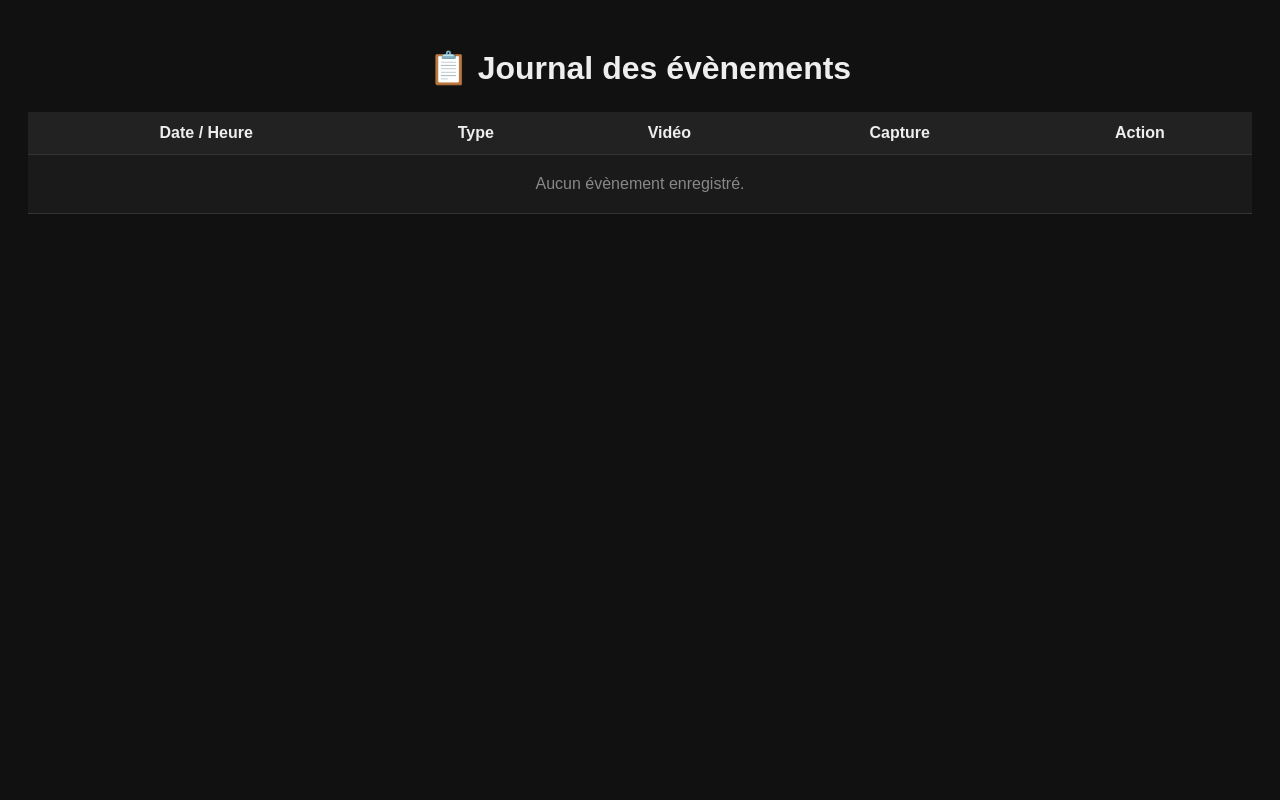
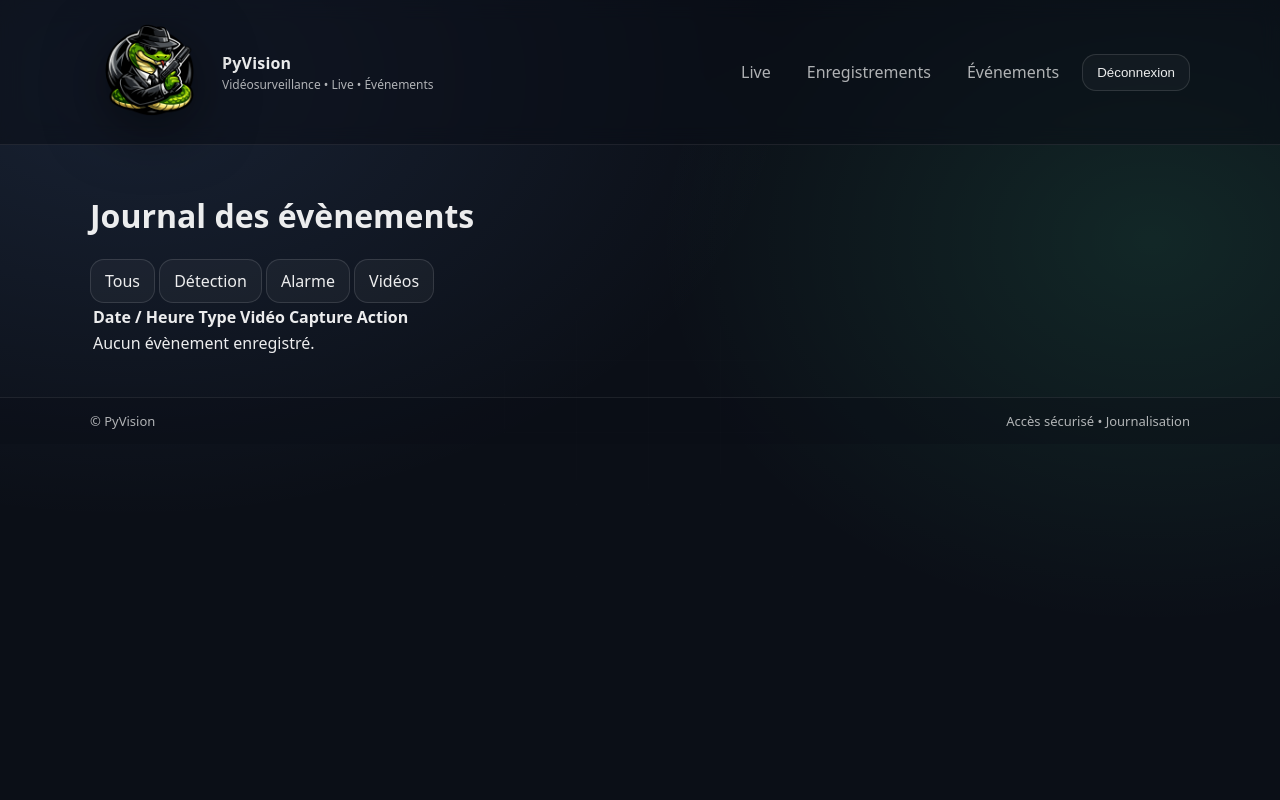
Before and after one commit to Awekano/projet-eryma, a Flask app: page /events?kind=detection in a window 1280 px wide. Run offline with Flask 3, Linux system fonts and the light colour scheme; a user stored in the database is signed in; tables that the repository leaves empty hold one stand-in row (values such as "Sample post").

Commit message:
Fonctionnement complet (manque SMTP + style audit et events)

```diff
--- a/eryma_web/app/routes_main.py
+++ b/eryma_web/app/routes_main.py
@@ -343,19 +343,30 @@
 @main_bp.post("/events/delete/<int:event_id>")
 @login_required
 def delete_event(event_id):
-    event = Event.query.get_or_404(event_id)
+    try:
+        event = Event.query.get_or_404(event_id)
 
-    # supprimer fichier vidéo si existe
-    if event.video_path:
-        import os
-        path = os.path.join(current_app.config["RECORDINGS_FOLDER"], event.video_path)
-        if os.path.exists(path):
-            os.remove(path)
+        # supprimer fichier vidéo si existe
+        if event.video_path:
+            base_dir = _recordings_dir()
+            abs_path = os.path.abspath(os.path.join(base_dir, event.video_path))
 
-    # supprimer en base
-    db.session.delete(event)
-    db.session.commit()
+            if abs_path.startswith(base_dir + os.sep) and os.path.exists(abs_path):
+                os.remove(abs_path)
 
-    audit("delete_event", username=current_user.username)
+        # supprimer en base
+        db.session.delete(event)
+        db.session.commit()
 
-    return redirect(url_for("main.events"))
+        # audit sécurisé (ne doit jamais casser)
+        try:
+            audit("delete_event", username=current_user.username)
+        except Exception as audit_error:
+            current_app.logger.error(f"Erreur audit delete_event: {audit_error}")
+
+        return redirect(url_for("main.events"))
+
+    except Exception as e:
+        db.session.rollback()
+        current_app.logger.exception("Erreur delete_event")
+        return f"Erreur suppression : {e}", 500
--- a/eryma_web/app/templates/events.html
+++ b/eryma_web/app/templates/events.html
@@ -1,104 +1,20 @@
-<!DOCTYPE html>
-<html lang="fr">
-<head>
-    <meta charset="UTF-8">
-    <title>Évènements</title>
-    <style>
-        body {
-            font-family: Arial, sans-serif;
-            background-color: #111;
-            color: #eee;
-            padding: 20px;
-        }
+{% extends "base.html" %}
 
-        h1 {
-            text-align: center;
-            margin-bottom: 25px;
-        }
+{% block title %}Évènements{% endblock %}
 
-        table {
-            width: 100%;
-            border-collapse: collapse;
-            background-color: #1a1a1a;
-        }
+{% block content %}
+<div class="container mt-4">
+    <h1 class="mb-4">Journal des évènements</h1>
 
-        th, td {
-            padding: 12px;
-            border-bottom: 1px solid #333;
-            text-align: center;
-        }
+    <div class="mb-3">
+        <a class="btn btn-outline-light btn-sm" href="{{ url_for('main.events') }}">Tous</a>
+        <a class="btn btn-outline-warning btn-sm" href="{{ url_for('main.events', kind='detection') }}">Détection</a>
+        <a class="btn btn-outline-danger btn-sm" href="{{ url_for('main.events', kind='alarme') }}">Alarme</a>
+        <a class="btn btn-outline-success btn-sm" href="{{ url_for('main.events', kind='video_recorded') }}">Vidéos</a>
+    </div>
 
-        th {
-            background-color: #222;
-        }
-
-        tr:hover {
-            background-color: #1f1f1f;
-        }
-
-        a {
-            color: #4fc3f7;
-            text-decoration: none;
-        }
-
-        a:hover {
-            text-decoration: underline;
-        }
-
-        .badge {
-            padding: 5px 10px;
-            border-radius: 6px;
-            font-size: 0.9em;
-            font-weight: bold;
-            display: inline-block;
-        }
-
-        .detection {
-            background-color: orange;
-            color: #111;
-        }
-
-        .alarme {
-            background-color: red;
-            color: white;
-        }
-
-        .video {
-            background-color: green;
-            color: white;
-        }
-
-        .empty {
-            text-align: center;
-            color: #888;
-            padding: 20px;
-        }
-
-        img {
-            border-radius: 5px;
-            max-width: 120px;
-            height: auto;
-        }
-
-        button {
-            background: #c62828;
-            color: white;
-            border: none;
-            padding: 8px 12px;
-            border-radius: 5px;
-            cursor: pointer;
-        }
-
-        button:hover {
-            background: #e53935;
-        }
-    </style>
-</head>
-<body>
-
-    <h1>📋 Journal des évènements</h1>
-
-    <table>
+    <div class="table-responsive">
+        <table class="table table-dark table-striped table-hover align-middle">
             <thead>
                 <tr>
                     <th>Date / Heure</th>
@@ -108,30 +24,28 @@
                     <th>Action</th>
                 </tr>
             </thead>
-
             <tbody>
                 {% for event in events %}
                 <tr>
-                <td>
-                    {{ event.created_at.strftime('%d/%m/%Y %H:%M:%S') if event.created_at else '-' }}
-                </td>
+                    <td>{{ event.created_at.strftime('%d/%m/%Y %H:%M:%S') if event.created_at else '-' }}</td>
 
                     <td>
                         {% if event.kind == "detection" %}
-                        <span class="badge detection">Détection</span>
+                            <span class="badge bg-warning text-dark">Détection</span>
                         {% elif event.kind == "alarme" %}
-                        <span class="badge alarme">Alarme</span>
+                            <span class="badge bg-danger">Alarme</span>
                         {% elif event.kind == "video_recorded" %}
-                        <span class="badge video">Vidéo</span>
+                            <span class="badge bg-success">Vidéo</span>
                         {% else %}
-                        {{ event.kind or '-' }}
+                            <span class="badge bg-secondary">{{ event.kind or '-' }}</span>
                         {% endif %}
                     </td>
 
                     <td>
                         {% if event.video_path %}
-                        <a href="{{ url_for('main.recordings_view', rel_path=event.video_path) }}">
-                            ▶ Voir
+                            <a class="btn btn-sm btn-outline-info"
+                               href="{{ url_for('main.recordings_view', rel_path=event.video_path) }}">
+                                Voir
                             </a>
                         {% else %}
                             -
@@ -140,7 +54,7 @@
 
                     <td>
                         {% if event.screenshot_path %}
-                        <img src="{{ event.screenshot_path }}" alt="capture">
+                            <img src="{{ event.screenshot_path }}" alt="capture" style="max-width:120px;" class="img-thumbnail">
                         {% else %}
                             -
                         {% endif %}
@@ -150,19 +64,17 @@
                         <form method="POST"
                               action="{{ url_for('main.delete_event', event_id=event.id) }}"
                               onsubmit="return confirm('Supprimer cet évènement ?');">
-                        <button type="submit">Supprimer</button>
+                            <button type="submit" class="btn btn-sm btn-danger">Supprimer</button>
                         </form>
                     </td>
                 </tr>
                 {% else %}
                 <tr>
-                <td colspan="5" class="empty">
-                    Aucun évènement enregistré.
-                </td>
+                    <td colspan="5" class="text-center">Aucun évènement enregistré.</td>
                 </tr>
                 {% endfor %}
             </tbody>
         </table>
-
-</body>
-</html>
+    </div>
+</div>
+{% endblock %}
```
Also changed, not shown: eryma_web/app/templates/audit.html (+13 -45 lines), 1 other file. Lines whose indentation alone changed are shown as unchanged.
